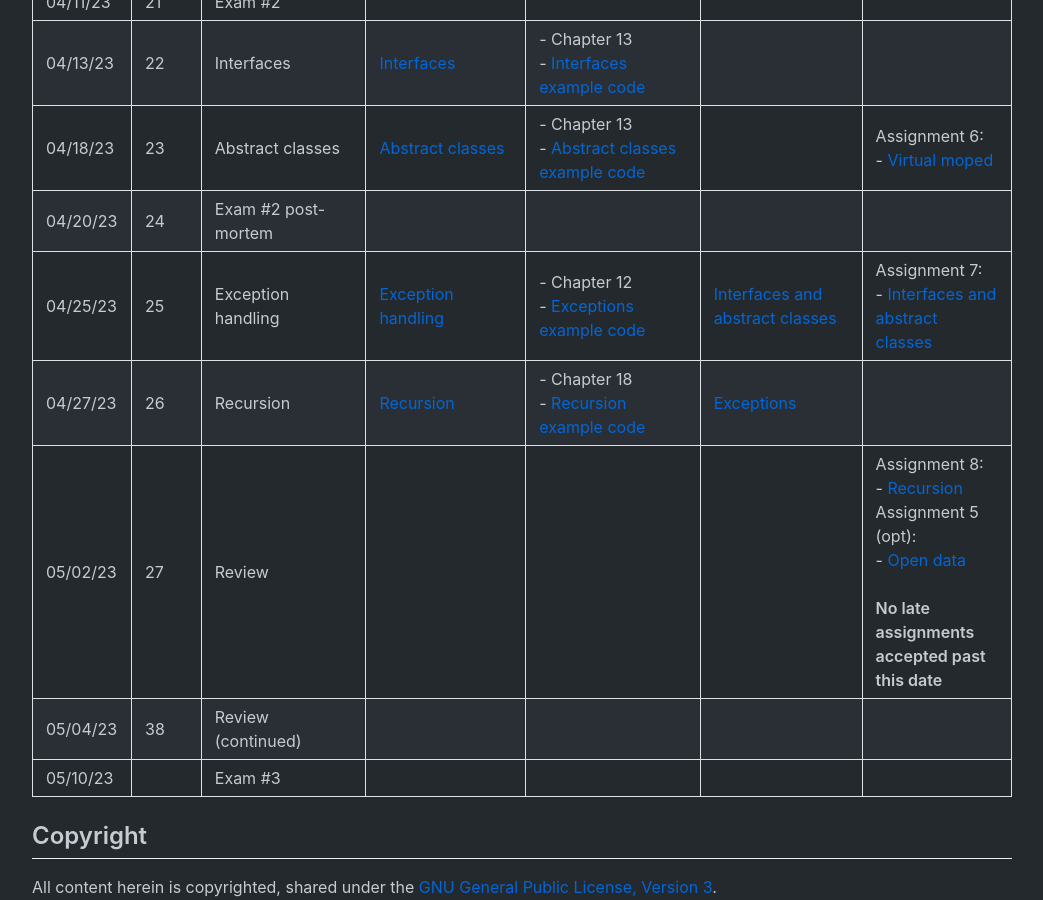
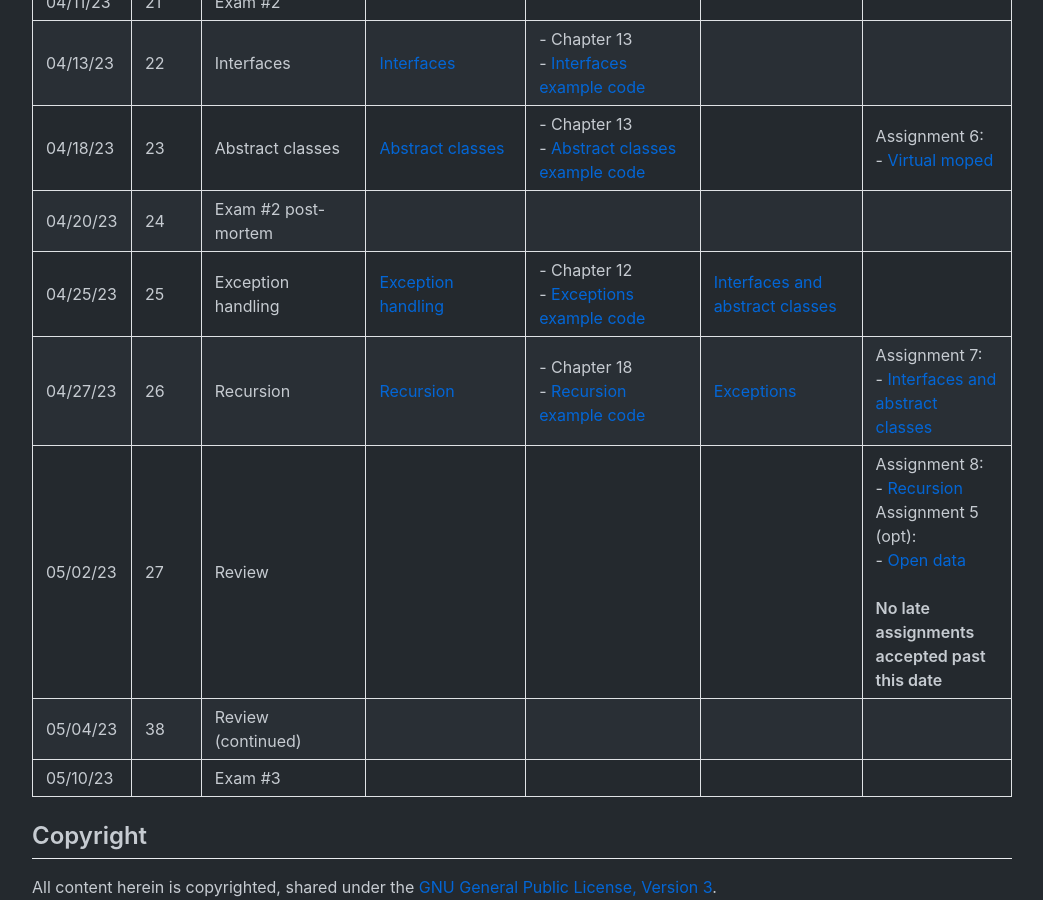
Before and after one commit to nyu-daniel-zint/intro-to-computer-science-2024-spring, a Jekyll site: the page built from content/schedule.md, in a window 1280 px wide and 900 px high, scrolled down 2173 px. Shown: the whole window, without its empty margins (118-1161 px from the left). Built offline with Jekyll 4.4.1, drawn with Linux system fonts in a browser that asks for light colours; comment, search, counter and statistics services are not loaded.

```diff
--- a/content/schedule.md
+++ b/content/schedule.md
@@ -38,8 +38,8 @@ Department of Computer Science
 | 04/13/23 | 22    | Interfaces                                               | [Interfaces](./slides/interfaces)                                                         | - Chapter 13<br />- [Interfaces example code](https://github.com/nyu-java-programming/interface-examples)                                                                                                                                          |                                                                        |                                                                                                                                                                                                                                                                                                                                                                                    |
 | 04/18/23 | 23    | Abstract classes                                         | [Abstract classes](./slides/abstract-classes)                                             | - Chapter 13<br />- [Abstract classes example code](https://github.com/nyu-java-programming/abstract-classes-examples)                                                                                                                             |                                                                        | Assignment 6:<br />- [Virtual moped](https://classroom.github.com/a/qFUUQaDM)                                                                                                                                                                                                                                                                                                      |
 | 04/20/23 | 24    | Exam #2 post-mortem                                      |                                                                                           |                                                                                                                                                                                                                                                    |                                                                        |                                                                                                                                                                                                                                                                                                                                                                                    |
-| 04/25/23 | 25    | Exception handling                                       | [Exception handling](./slides/exception-handling)                                         | - Chapter 12<br />- [Exceptions example code](https://github.com/nyu-java-programming/exceptions-examples)                                                                                                                                         | [Interfaces and abstract classes](https://forms.gle/xf6SyaF4hFd2Uqrp8) | Assignment 7:<br />- [Interfaces and abstract classes](https://classroom.github.com/a/TddmUEfc)                                                                                                                                                                                                                                                                                    |
-| 04/27/23 | 26    | Recursion                                                | [Recursion](./slides/recursion)                                                           | - Chapter 18<br />- [Recursion example code](https://github.com/nyu-java-programming/recursion-examples)                                                                                                                                           | [Exceptions](https://forms.gle/Cj45tm8JHsREMEmy6)                      |                                                                                                                                                                                                                                                                                                                                                                                    |
+| 04/25/23 | 25    | Exception handling                                       | [Exception handling](./slides/exception-handling)                                         | - Chapter 12<br />- [Exceptions example code](https://github.com/nyu-java-programming/exceptions-examples)                                                                                                                                         | [Interfaces and abstract classes](https://forms.gle/xf6SyaF4hFd2Uqrp8) |                                                                                                                                                                                                                                                                                                                                                                                    |
+| 04/27/23 | 26    | Recursion                                                | [Recursion](./slides/recursion)                                                           | - Chapter 18<br />- [Recursion example code](https://github.com/nyu-java-programming/recursion-examples)                                                                                                                                           | [Exceptions](https://forms.gle/Cj45tm8JHsREMEmy6)                      | Assignment 7:<br />- [Interfaces and abstract classes](https://classroom.github.com/a/TddmUEfc)                                                                                                                                                                                                                                                                                    |
 | 05/02/23 | 27    | Review                                                   |                                                                                           |                                                                                                                                                                                                                                                    |                                                                        | Assignment 8:<br />- [Recursion](https://classroom.github.com/a/WD5F-xLA)<br />Assignment 5 (opt):<br />- [Open data](https://classroom.github.com/a/s02V0fmQ)<br /><br />**No late assignments accepted past this date**                                                                                                                                                          |
 | 05/04/23 | 38    | Review (continued)                                       |                                                                                           |                                                                                                                                                                                                                                                    |                                                                        |                                                                                                                                                                                                                                                                                                                                                                                    |
 | 05/10/23 |       | Exam #3                                                  |                                                                                           |                                                                                                                                                                                                                                                    |                                                                        |                                                                                                                                                                                                                                                                                                                                                                                    |
```
